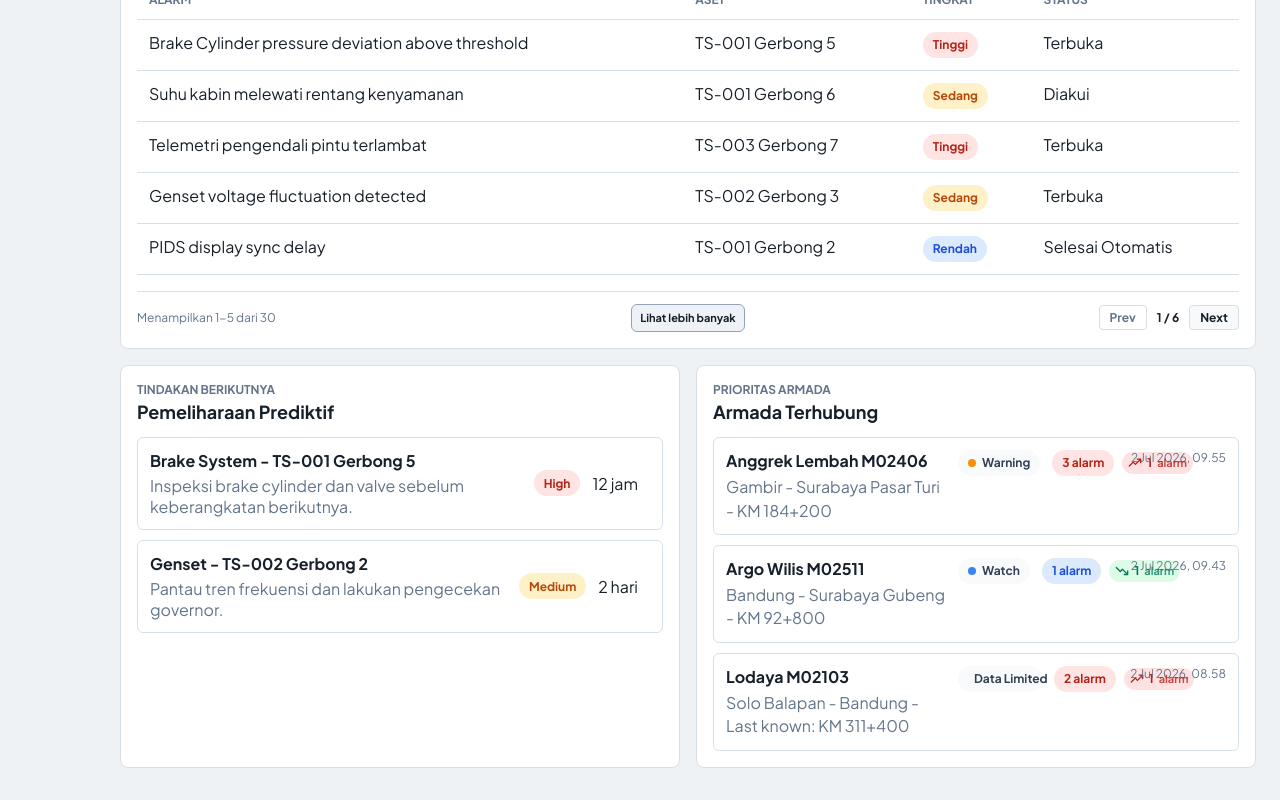
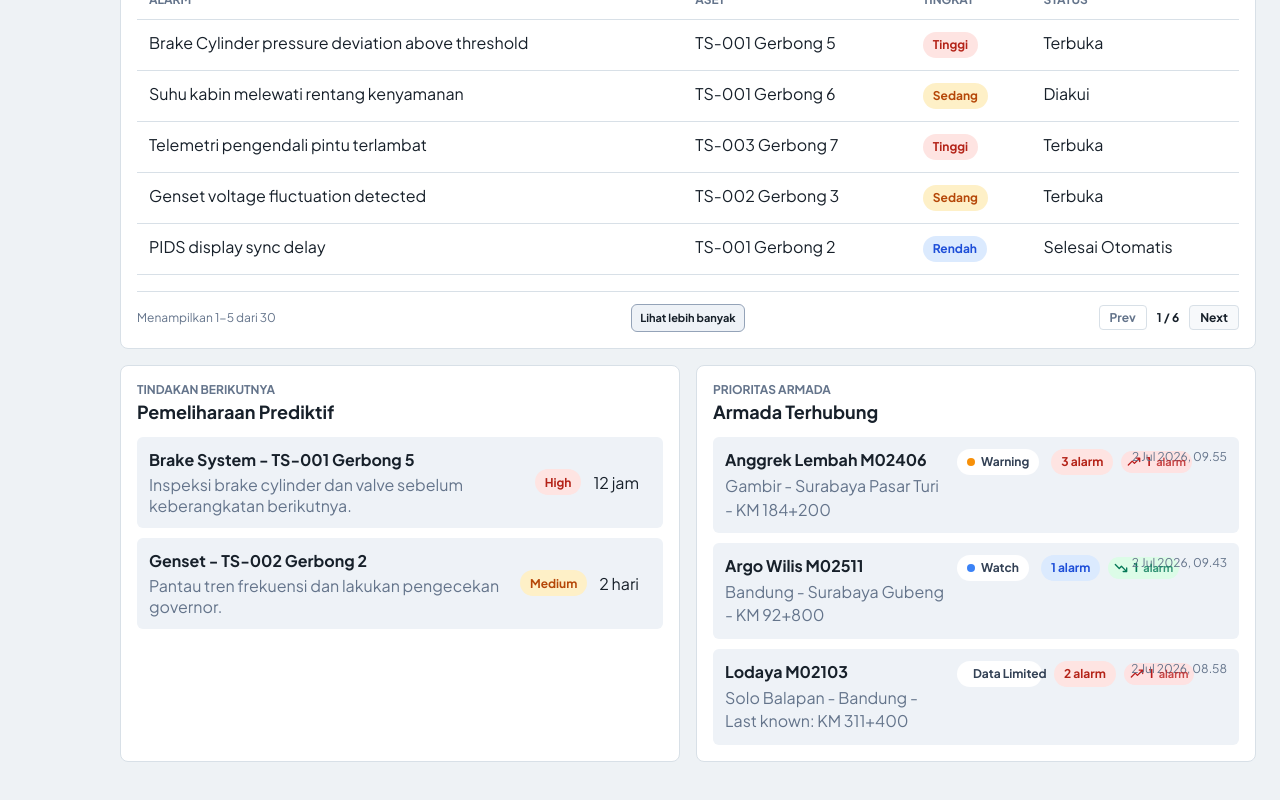
Before and after one commit to raenaldiardiansyah/KAI-challange, a Next.js app in the folder frontend/: page /overview in a window 1280 px wide. Shown: the part 933-1733 px from the top of the page. Built offline with nearby package versions, Linux system fonts and the light colour scheme; no server answers.

Commit message:
style: hapus border pada risk-row dan overview-train-row fix: perbaiki warna background status badge jadi putih dan fix typo hex

```diff
--- a/frontend/src/app/globals.css
+++ b/frontend/src/app/globals.css
@@ -637,7 +637,7 @@ main {
 .status-critical,
 .status-offline,
 .status-limited {
-  background: #f8fafc;
+  background: #ffff;
   color: #334155;
 }
 
@@ -665,10 +665,24 @@ main {
 }
 
 .train-row,
-.risk-row,
 .trainset-card {
   align-items: center;
   border: 1px solid var(--line);
+  border-radius: 6px;
+  display: grid;
+  gap: 12px;
+  grid-template-columns: minmax(0, 1fr) auto auto auto;
+  padding: 12px;
+}
+
+.overview-train-row {
+  border: none;
+  background: #eef2f7;
+}
+
+.risk-row {
+  align-items: center;
+  background: #eef2f7;
   border-radius: 6px;
   display: grid;
   gap: 12px;
```
